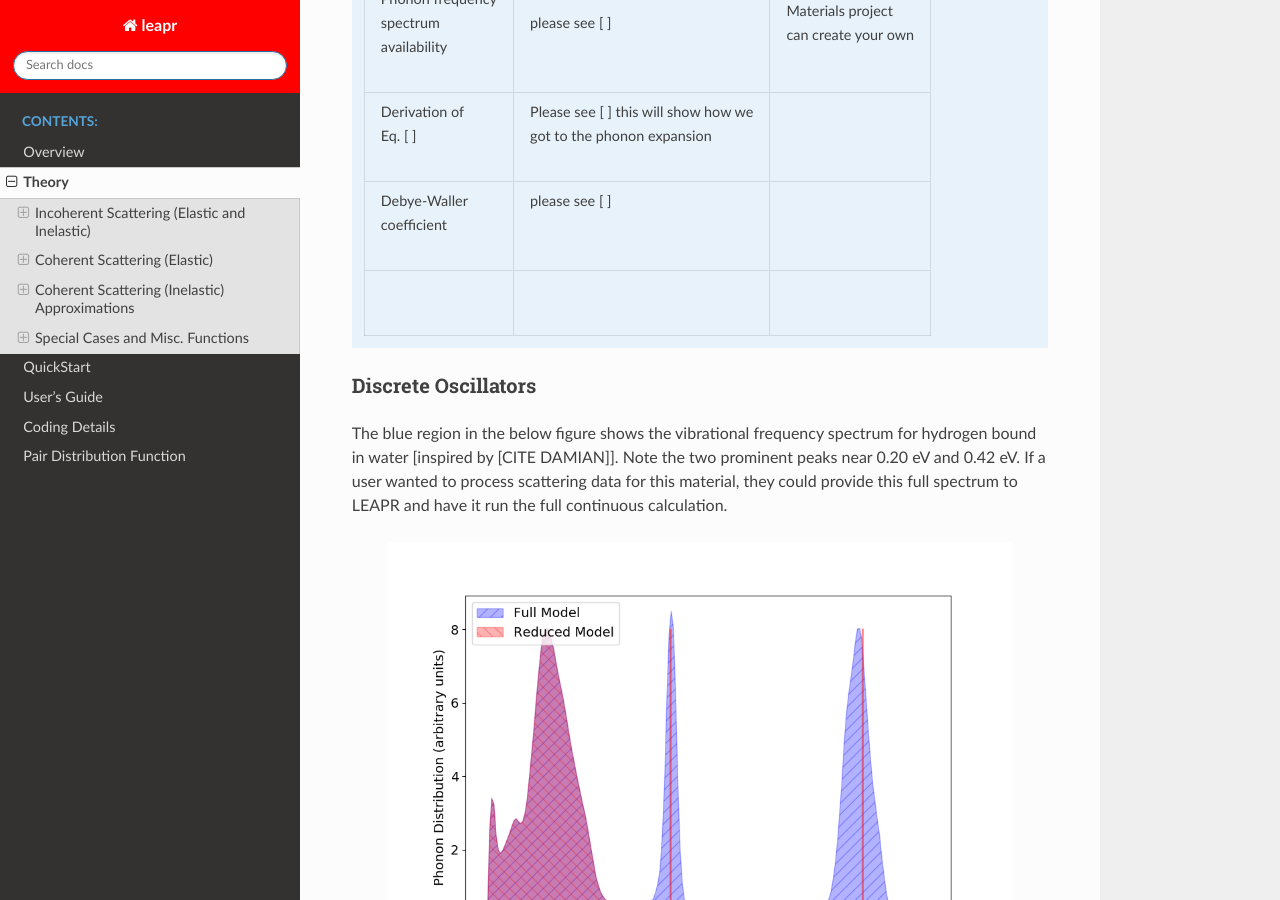
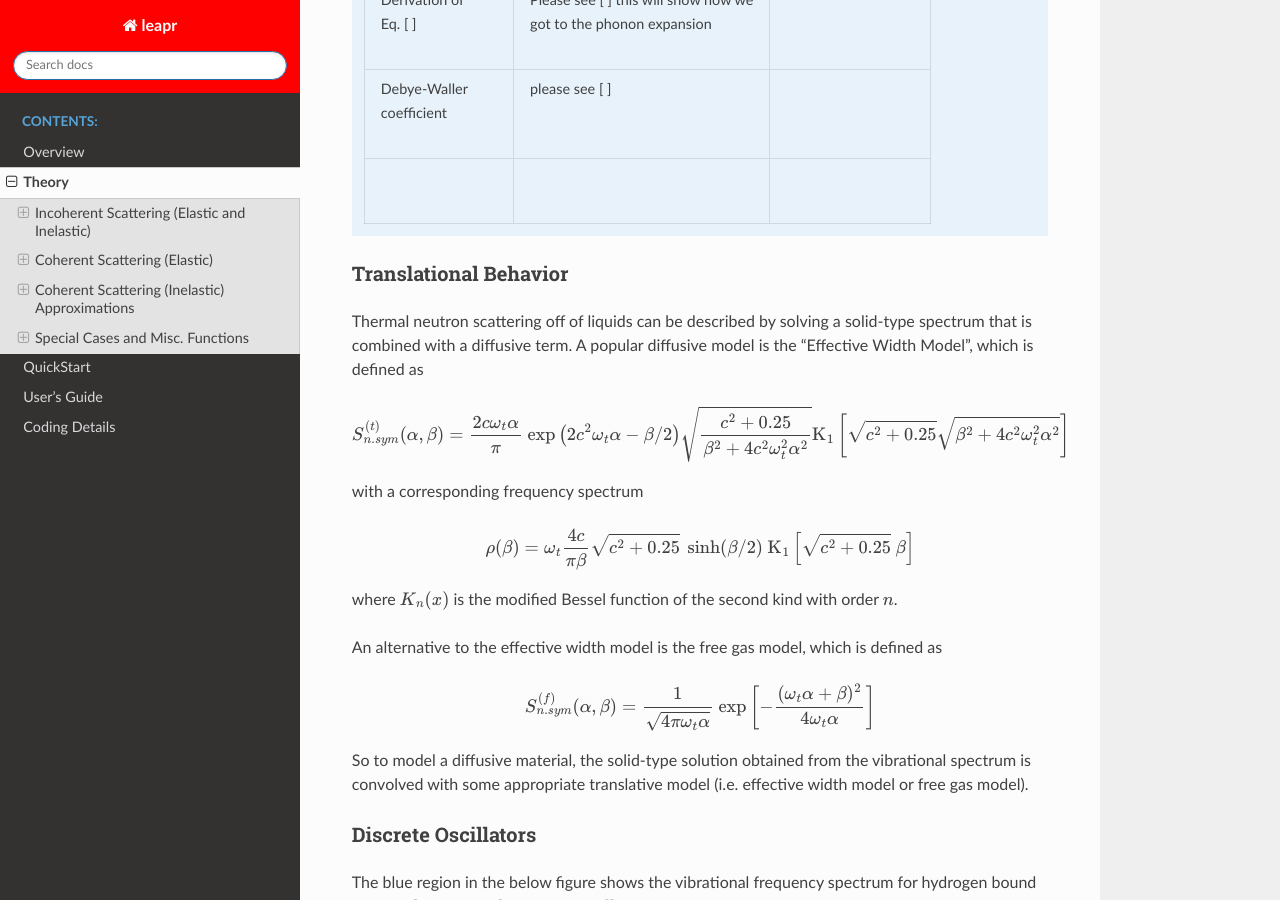
Before and after one commit to njoy/leapr, a Sphinx documentation site: the page built from docs/theory.rst, in a window 1280 px wide and 900 px high, scrolled down 2696 px. Built offline with Sphinx 7.4.7 and the Read the Docs theme 2.0.0, drawn with Linux system fonts in a browser that asks for light colours; some of the changed text lies outside the part shown.

Commit message:
adding more to overview and coding details. got rid of the pair dist func file

```diff
--- a/docs/codingDetails.rst
+++ b/docs/codingDetails.rst
@@ -13,6 +13,8 @@
 ..
   COMMENT: .. contents:: Table of Contents
 
+The main ``leapr`` function consists of a loop over temperatures that is performed for the primary scatterer, and then for a secondary scatterer if one exists. There are not many differences in how the primary and secondary scatterer are processed: they each have their own phonon distribution ``rho`` and phonon grid spacing ``delta``, and the :math:`\alpha` grid is scaled differently for the secondary scatterer. For the primary scatterer, the :math:`\alpha` and :math:`\beta` grids are scaled by :math:`0.0253/\mathrm{k_bT}` if ``lat = 1``, and are left alone otherwise. For the secondary scatterer, both grids are scaled by :math:`0.0253/\mathrm{k_bT}` if ``lat = 1``, but the :math:`\alpha` grid is *always* scaled by the mass ratio of the secondary scatterer to the primary scatterer (regardless of the value of ``lat``).
+
 
 Incoherent Scattering (Elastic and Inelastic)
 ==============================================
@@ -24,11 +26,13 @@
 
 Continuous Treatment
 -------------------------
-The continuous treatment occurs in the ``contin`` function, whose main purpose is to perform the phonon expansion calculation that is described in :ref:`Theory of Continuous Distribution Calculations<theory_incoherent_contin>`. ``contin`` uses the ``start`` function to obtain the first term in the convolution integral :math:`\mathcal{T}_1(\beta)` as well as the Debye-Waller factor :math:`\lambda_s` and the effective temperature :math:`T_{eff}`.
+The continuous treatment occurs in the ``contin`` function, whose main purpose is to perform the phonon expansion calculation that is described in :ref:`Theory of Continuous Distribution Calculations<theory_incoherent_contin>`. ``contin`` uses the ``start`` function to obtain the first term in the convolution integral :math:`\mathcal{T}_1(\beta)` as well as the Debye-Waller factor :math:`\lambda_s` and the effective temperature :math:`T_{eff}`. In obtaining these values, ``start`` normlizes the :math:`\rho(\beta)` and :math:`P(\beta)` functions. Note that since the phonon distribution is known to behave parabolically :math:`\big(\rho(\beta)\sim c\beta^2\big)` for small values of :math:`\beta`, the first value of :math:`P(\beta)`, denoted as :math:`P_0`, is approximated as :math:`P_0\approx\rho_0\beta_1^{-2}`.
 
 ``contin`` then begins the phonon expansion loop, where successive terms :math:`\mathcal{T}_n(\beta)` are computed and convolved with the preceeding terms. The convolutions are performed using the ``convol`` function. Simplicity of ``convol`` function requires that the :math:`\mathcal{T}(\beta)` terms be on an equally spaced :math:`\beta` grid, which is why the input phonon distribution :math:`\rho(\epsilon)` is requested on an equally spaced grid. Trapezoidal integration is used in ``convol``.
 
+At any one time, only :math:`\mathcal{T}_1,\mathcal{T}_{last},` and :math:`\mathcal{T}_{next}` need be stored. Note that due to the nature of the convolution integrals that are used to calculate the :math:`\mathcal{T}_n` functions, :math:`\mathcal{T}_{last}` and :math:`\mathcal{T}_{next}` will grow in size with each subsequent step. The size of nonzero values in these vectors is tracked by the ``nLast`` and ``nNext`` variables. Note that these :math:`\mathcal{T}_{last}` and :math:`\mathcal{T}_{next}` arrays contain only the :math:`-\beta` part of the non-symmetric :math:`\mathcal{T}` functions, since they tend to be more reasonably sized than those in the :math:`+\beta` side of the non-symmetric and those in the symmetric :math:`\mathcal{T}` functions.
 
+:math:`\mathcal{T}_1,\mathcal{T}_{last},`
 
 .. math::
     S^{(s)}_{n.sym}(\alpha, \beta)=\frac{1}{2 \pi} \int_{-\infty}^{\infty} \mathrm{e}^{i \beta t} \mathrm{e}^{-\gamma(t)} d t
@@ -42,6 +46,10 @@
 --------------------------------------
 
 The translational component is solved for in ``trans``, which is prepared to handle either a diffusive law or a free-gas law. Which law gets invoked depends on whether the diffusion coefficient provided is equal to zero. If it is equal to zero, a free gas scattering law is calculated and convolved with the existing :math:`S(\alpha,\beta)` that is output from ``contin``. Otherwise, the effective width model is solved and convolved with the scattering law.
+
+The first step done in ``contin`` is to compute the free gas or diffusive shape on an appropriate :math:`\beta` grid, which is done using ``getFreeGas`` or ``getDiffusion``, respectively. Then, ``sbfill`` is used to remap the crrent scattering law onto that same :math:`\beta` grid. The convolution integral is them performed.
+
+Consideration of translational behavior does not change the Debye-Waller coefficient, but it does change the effective temperature.
 
 
 Discrete Oscillators
--- a/docs/index.rst
+++ b/docs/index.rst
@@ -15,7 +15,6 @@
    quickStart
    usersGuide
    codingDetails
-   misc
 
 
 
--- a/docs/misc.rst
+++ /dev/null
@@ -1,25 +0,0 @@
-
-
-
-Pair Distribution Function
-===============================
-
-The scattering kernel :math:`\sigma_s(E\rightarrow E',\Omega\rightarrow\Omega')` is typically separated into a coherent and an incoherent contribution (Note that in separating the coherent and incoherent contributions, one ignores spin-correlation effects. These effects are of little to no importance for most applications, except for instances like thermal scattering in liquid hydrogen, which has correlated spins (CITE PARKS). Such materials are considered apart from this simple coherent/incoherent discussion), both of which can be defined in terms of so-called "van Hove pair distribution function" :math:`G(\boldsymbol{r},t)`, which contains information regarding the scattering material. The pair distribution function is split into two terms :math:`G(\boldsymbol{r},t)=G_s(\boldsymbol{r},t)+G_d(\boldsymbol{r},t)` which represent a "self" term and a "distinct" term, respectively. In a classical system, :math:`G(\boldsymbol{r},t)` can be interpreted as the probability that an atom will be at location :math:`\boldsymbol{r}` at time :math:`t`, given that an atom existed at the origin at time :math:`t=0`.
-
-The first term, :math:`G_s(\boldsymbol{r},t)`, represents the probability the particle originally at the origin would later exist at position :math:`\boldsymbol{r}`. The latter term :math:`G_d(\boldsymbol{r},t)` assumes that the two particles observed were not the same (CITE pairDist,bell-glasstone).
-
-Using these definitions of the pair distribution functions, the coherent and incoherent scattering kernels for a homogeneous system consisting of bound scatterers of a single nuclide can be described as
-
-.. math::
-      \sigma_{coh}(E\rightarrow E',\Omega\rightarrow\Omega') = \frac{\sigma_{coh}}{4\pi} \sqrt{\frac{E'}{E}} \frac{1}{2\pi} \int dt\int d\boldsymbol{r}~\mathrm{e}^{i(\boldsymbol{\kappa\cdot r}-\epsilon t/\hbar)} G(\boldsymbol{r},t)\label{eq:pairDistInXS_coh}
-
-
-.. math::
-      \sigma_{inc}(E\rightarrow E',\Omega\rightarrow\Omega') = \frac{\sigma_{inc}}{4\pi} \sqrt{\frac{E'}{E}} \frac{1}{2\pi} \int dt\int d\boldsymbol{r}~\mathrm{e}^{i(\boldsymbol{\kappa\cdot r}-\epsilon t/\hbar)} G_s(\boldsymbol{r},t)\label{eq:pairDistInXS_inc}
-
-where :math:`\hbar\boldsymbol{\kappa}` is the change in neutron momentum, :math:`\epsilon` is the change in energy, and :math:`\sigma_{coh}` and :math:`\sigma_{inc}` are the bound coherent and incoherent scattering cross sections, respectively (CITE bell-glasstone). These bound cross sections can be defined in terms of the first and second moments of the scattering length :math:`b`,
-
-.. math:: \sigma_{coh}=4\pi\langle a\rangle^2
-.. math:: \sigma_{inc}=4\pi\left(\langle a^2\rangle-\langle a\rangle^2 \right)
-
-where :math:`\langle...\rangle` denotes the average (CITE sturm1993dynamic). These definitions assume that the spins of adjacent nuclei are randomly oriented. For reactor purposes this is a very good approximation, since the spins of neighboring nuclei are typically uncorrelated except at very low temperatures.
--- a/docs/overview.rst
+++ b/docs/overview.rst
@@ -96,6 +96,6 @@
 .. math::
   \frac{d^2\sigma}{dE'~d\Omega }=\frac{\sigma_b}{2k_bT}\sqrt{\frac{E'}{E}}S(\alpha,\beta)
 
-[IS THIS IN THE INCOHERENT APPROXIMATION I THINK SO BUT I"M NOT SURE CHECK YOUR BOOK]
+.. [IS THIS IN THE INCOHERENT APPROXIMATION I THINK SO BUT I"M NOT SURE CHECK YOUR BOOK]
 
 Thus, the goal of LEAPR is to calculate this scattering law for some user-provided :math:`\alpha,\beta` grid. Doing so requires many approximation that will be described in the coming sections. Incoherent scattering is significantly easier to describe, and LEAPR calculates this contribution to the scattering law by use of a user-provided vibrational frequency spectrum (sometimes known as frequency distribution, phonon distribution, phonon density of states, etc.). Cohernt scattering is significantly more difficult to describe, and so LEAPR's ability to calculate coherent scattering contributions is much more limited. Coherent elastic scattering capabilities are available for certain materials, and coherent inelastic scattering can be approximated if additional material data (namely, the static structure factor) is provided.
--- a/docs/theory.rst
+++ b/docs/theory.rst
@@ -34,15 +34,15 @@
 
 .. math::
     S^{(s)}_{n.sym}(\alpha, \beta)=\frac{1}{2 \pi} \int_{-\infty}^{\infty} \mathrm{e}^{i \beta t} \mathrm{e}^{-\gamma(t)} d t
-   :label: continuousSAB
+..   :label: continuousSAB
 
 .. math::
     \gamma(t)=\alpha\lambda_s -\alpha \int_{-\infty}^\infty P(\beta')~\mathrm{e}^{-\beta'/2}~\mathrm{e}^{-i\beta' t}~d\beta'
-   :label: gammaDefinition
+..    :label: gammaDefinition
 
 .. math::
   P(\beta)=\frac{\rho(\beta)}{2\beta\sinh(\beta/2)},
-  :label: PDefinition
+..  :label: PDefinition
 
 where :math:`S^{(s)}_{n.sym}` is the non-symmetric scattering law for solids, :math:`\rho(\beta)` is the phonon frequency distribution, and :math:`\lambda_s` is the Debye-Waller coefficient. For a introductory discussion on the phonon frequency spectrum and the Debye-Waller coefficient, please see [SECTION].
 
@@ -145,6 +145,45 @@
 
 
 
+
+
+
+Translational Behavior
+--------------------------------------
+Thermal neutron scattering off of liquids can be described by solving a solid-type spectrum that is combined with a diffusive term. A popular diffusive model is the "Effective Width Model", which is defined as
+
+.. math::
+  S_{n.sym}^{(t)}(\alpha,\beta) = \frac{2c\omega_t\alpha}{\pi}~\mathrm{exp}\left({2c^2\omega_t\alpha-\beta/2}\right)\sqrt{\frac{c^2+0.25}{\beta^2+4c^2\omega_t^2\alpha^2}}\mathrm{K}_1\left[\sqrt{c^2+0.25}\sqrt{\beta^2+4c^2\omega_t^2\alpha^2}\right]
+
+with a corresponding frequency spectrum
+
+.. math::
+  \rho(\beta)=\omega_t\frac{4c}{\pi\beta}\sqrt{c^2+0.25}~\sinh(\beta/2)~\mbox{K}_1\left[\sqrt{c^2+0.25}~\beta\right]
+
+where :math:`K_n(x)` is the modified Bessel function of the second kind with order :math:`n`.
+
+
+An alternative to the effective width model is the free gas model, which is defined as
+
+.. math::
+  S^{(f)}_{n.sym}(\alpha,\beta) = \frac{1}{\sqrt{4\pi\omega_t\alpha}}~\mathrm{exp}\left[-\frac{(\omega_t\alpha+\beta)^2}{4\omega_t\alpha}\right]
+
+
+So to model a diffusive material, the solid-type solution obtained from the vibrational spectrum is convolved with some appropriate translative model (i.e. effective width model or free gas model).
+
+
+
+
+
+
+
+
+
+
+
+
+
+
 Discrete Oscillators
 -------------------------
 The blue region in the below figure shows the vibrational frequency spectrum for hydrogen bound in water [inspired by [CITE DAMIAN]]. Note the two prominent peaks near 0.20 eV and 0.42 eV. If a user wanted to process scattering data for this material, they could provide this full spectrum to LEAPR and have it run the full continuous calculation.
@@ -206,30 +245,6 @@
 
 
 
-
-
-Translational Behavior
---------------------------------------
-Thermal neutron scattering off of liquids can be described by solving a solid-type spectrum that is combined with a diffusive term. A popular diffusive model is the "Effective Width Model", which is defined as
-
-.. math::
-  S_{n.sym}^{(t)}(\alpha,\beta) = \frac{2c\omega_t\alpha}{\pi}~\mathrm{exp}\left({2c^2\omega_t\alpha-\beta/2}\right)\sqrt{\frac{c^2+0.25}{\beta^2+4c^2\omega_t^2\alpha^2}}\mathrm{K}_1\left[\sqrt{c^2+0.25}\sqrt{\beta^2+4c^2\omega_t^2\alpha^2}\right]
-
-with a corresponding frequency spectrum
-
-.. math::
-  \rho(\beta)=\omega_t\frac{4c}{\pi\beta}\sqrt{c^2+0.25}~\sinh(\beta/2)~\mbox{K}_1\left[\sqrt{c^2+0.25}~\beta\right]
-
-where :math:`K_n(x)` is the modified Bessel function of the second kind with order :math:`n`.
-
-
-An alternative to the effective width model is the free gas model, which is defined as
-
-.. math::
-  S^{(f)}_{n.sym}(\alpha,\beta) = \frac{1}{\sqrt{4\pi\omega_t\alpha}}~\mathrm{exp}\left[-\frac{(\omega_t\alpha+\beta)^2}{4\omega_t\alpha}\right]
-
-
-So to model a diffusive material, the solid-type solution obtained from the vibrational spectrum is convolved with some appropriate translative model (i.e. effective width model or free gas model).
 
 
 
@@ -497,8 +512,23 @@
 
 Short-collision time approximation
 ------------------------------------
-When calculating the contribution of incoherent scattering via use of the *phonon expansion*, values corresponding to significant change in momentum (i.e. large :math:`\alpha` values) can become costly to calculate. To avoid prohibitively costly calculations, LEAPR employs the **short-collision time approximation (SCT)** to describe scattering in a solid.
+When calculating the contribution of incoherent scattering via use of the *phonon expansion*, values corresponding to significant change in momentum (i.e. large :math:`\alpha` values) can become costly to calculate. To avoid prohibitively costly calculations, LEAPR employs the **short-collision time approximation (SCT)** to describe scattering in a solid for these conditions of large momentum transfer. The SCT approximation is defined as
 
-The SCT approximation is found to work "well for large incident neutron energies when the duration of a collision is short compared with the natural periods of atomic motion" [https://digital.library.unt.edu/ark:/67531/metadc1089525/m2/1/high_res_d/5508404.pdf] [THE SHORT COLLISION TIME APPROXIMATION FOR NEUTRON SCATTERING USING DISCRETE FREQUENCY DISTRIBUTION by Ryskamp]
-"For large incident neutron energies the duration of a collison is short
-compared with the natural periods of atomic motion."
+.. math::
+  S(\alpha,-\beta)=\frac{1}{\sqrt{4\pi\alpha w_s \overline{T}/T}}~\mathrm{exp}\left[-\frac{(\alpha w_s-\beta)^2}{\alpha w_s\overline{T}/T}\right]
+
+and
+
+.. math::
+  S(\alpha,\beta)=\mathrm{e}^{-\beta}~S(\alpha,\beta)
+
+
+where the effective temperature :math:`\overline{T}` is defined as
+
+.. math::
+  \overline{T}=\frac{T}{2w_s}\int_{-\infty}^\infty\beta^2P(\beta)\mathrm{e}^{-\beta}~d\beta
+
+and :math:`w_s` is the weight for the continuous, solid-type spectrum.
+
+
+.. The SCT approximation is found to work "well for large incident neutron energies when the duration of a collision is short compared with the natural periods of atomic motion" [https://digital.library.unt.edu/ark:/67531/metadc1089525/m2/1/high_res_d/5508404.pdf] [THE SHORT COLLISION TIME APPROXIMATION FOR NEUTRON SCATTERING USING DISCRETE FREQUENCY DISTRIBUTION by Ryskamp]  "For large incident neutron energies the duration of a collison is short compared with the natural periods of atomic motion."
```
Also changed, not shown: other parts of docs/theory.rst (+1 -1 lines), 2 other files.
